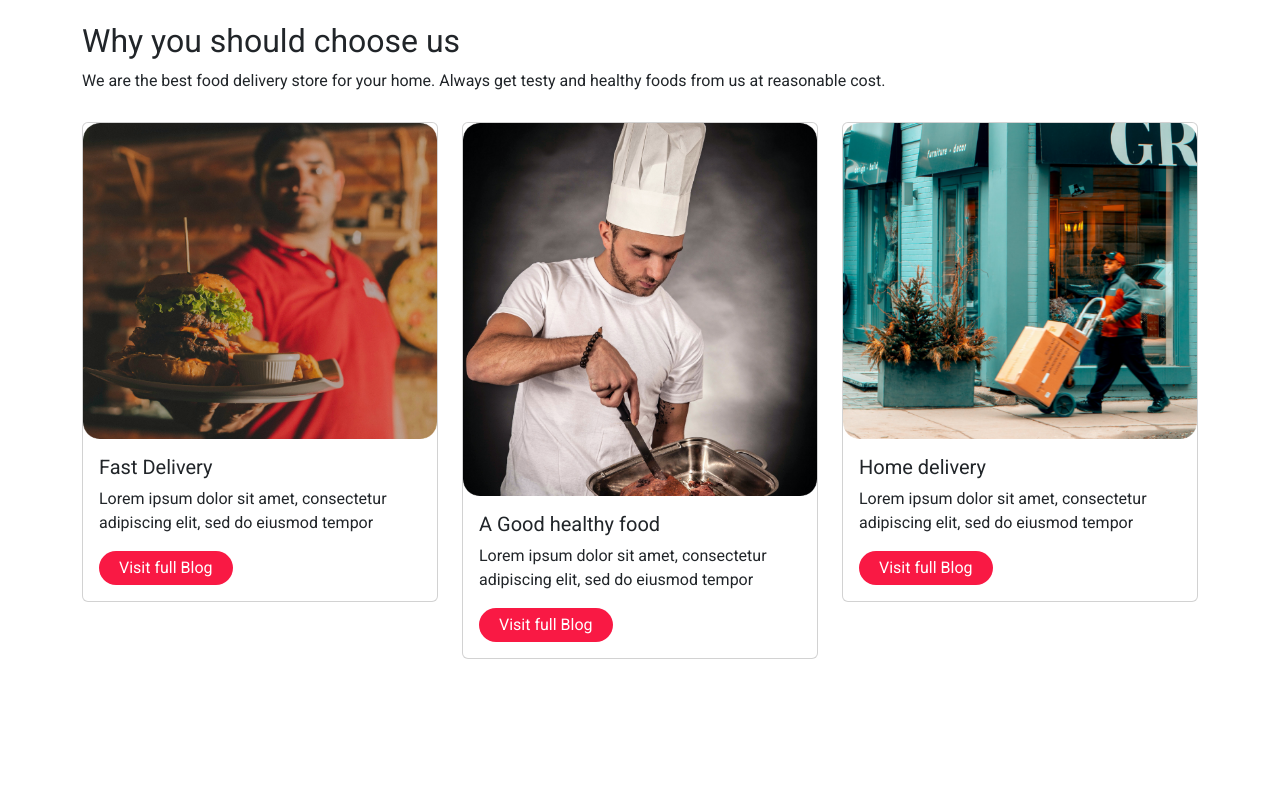
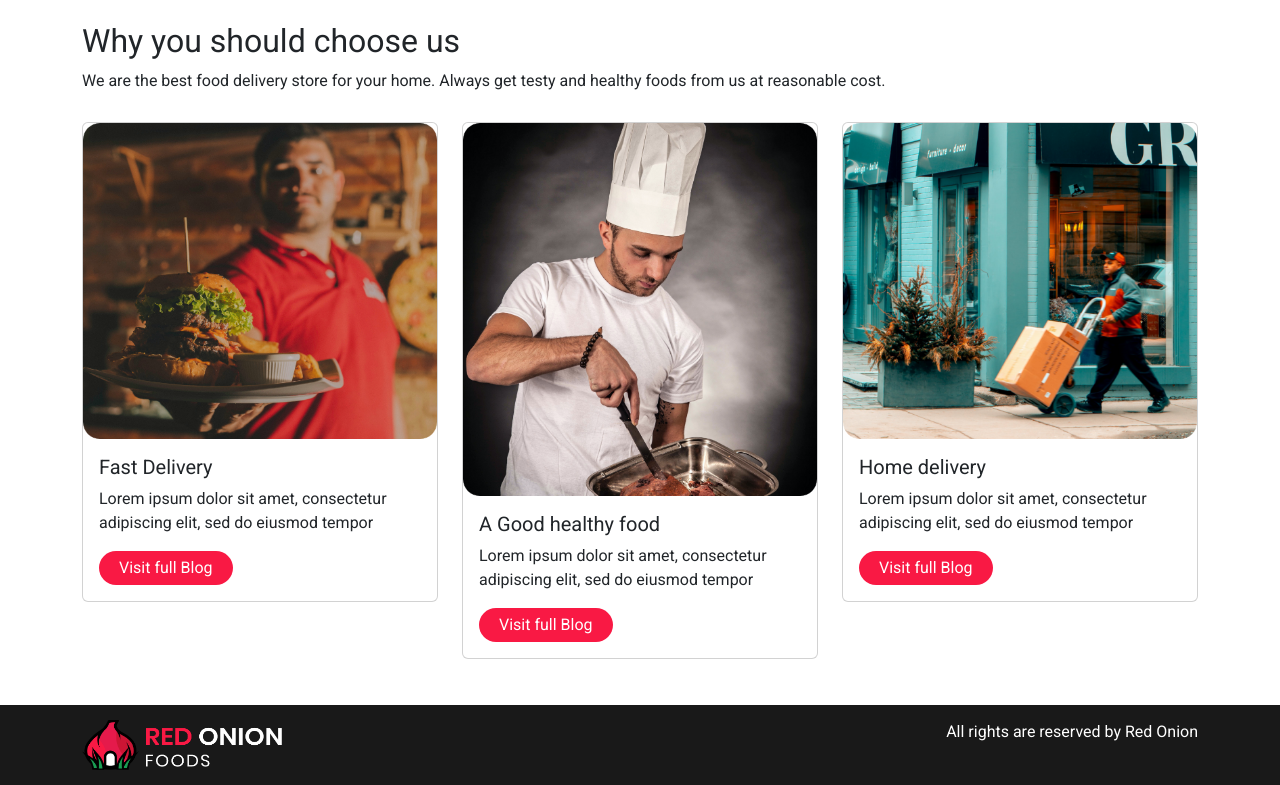
Before and after one commit to antusaha970/testy-onion-restaurant, a React (Create React App) app: page /checkout in a window 1280 px wide. Shown: the part 1259-2044 px from the top of the page. Before the commit the page ends 1918 px from the top, so only its background shows below. Built offline with nearby package versions, Linux system fonts and the light colour scheme; no server answers.

Commit message:
footer coded

```diff
--- a/src/App.js
+++ b/src/App.js
@@ -13,6 +13,7 @@ import Login from './components/Login/Login';
 import PlaceOrder from './components/PlaceOrder/PlaceOrder';
 import Checkout from './components/CheckOut/Checkout';
 import Blog from './components/Blog/Blog';
+import Footer from './components/Footer/Footer';
 
 export const DishContext = createContext();
 export const LoginContext = createContext();
@@ -48,6 +49,7 @@ function App() {
           <Route path='/checkout' element={<Checkout></Checkout>} />
         </Routes>
         <Blog></Blog>
+        <Footer></Footer>
 
       </LoginContext.Provider>
     </DishContext.Provider>
--- /dev/null
+++ b/src/components/Footer/Footer.css
@@ -0,0 +1,11 @@
+footer{
+    background: #191919;
+    color: #fff;
+    padding: 15px;
+    margin-top: 30px;
+}
+
+.foot-logo{
+    width: 200px;
+    height: 50px;
+}
--- /dev/null
+++ b/src/components/Footer/Footer.js
@@ -0,0 +1,17 @@
+import React from 'react';
+import { Container } from 'react-bootstrap';
+import logo from '../../images/logo.png';
+import './Footer.css';
+
+const Footer = () => {
+    return (
+        <footer>
+            <Container className='d-flex justify-content-between'>
+                <img src={logo} alt="footer logo" className='foot-logo' />
+                <p>All rights are reserved by Red Onion</p>
+            </Container>
+        </footer>
+    );
+};
+
+export default Footer;
--- a/src/components/NavArea/NavArea.js
+++ b/src/components/NavArea/NavArea.js
@@ -15,8 +15,8 @@ function NavArea() {
         <Navbar.Toggle aria-controls="basic-navbar-nav" />
         <Navbar.Collapse id="basic-navbar-nav">
           <Nav className="ms-auto align-items-center">
-            <Nav.Link href="#home" className='fw-bold pe-4'>Login</Nav.Link>
-            <Nav.Link href="#link">
+            <Nav.Link className='fw-bold pe-4'>Login</Nav.Link>
+            <Nav.Link>
                 <Button className='custom-btn'>Sign up</Button>
             </Nav.Link>
           </Nav>
--- a/src/components/SingleBlog/SingleBlog.js
+++ b/src/components/SingleBlog/SingleBlog.js
@@ -5,7 +5,7 @@ function SingleBlog({ blog }) {
     const { img, title, description } = blog;
 
     return (
-        <div className='col-md-4'>
+        <div className='col-md-4 mb-3'>
             <Card style={{  }}>
                 <Card.Img variant="top" src={img} />
                 <Card.Body>
```
